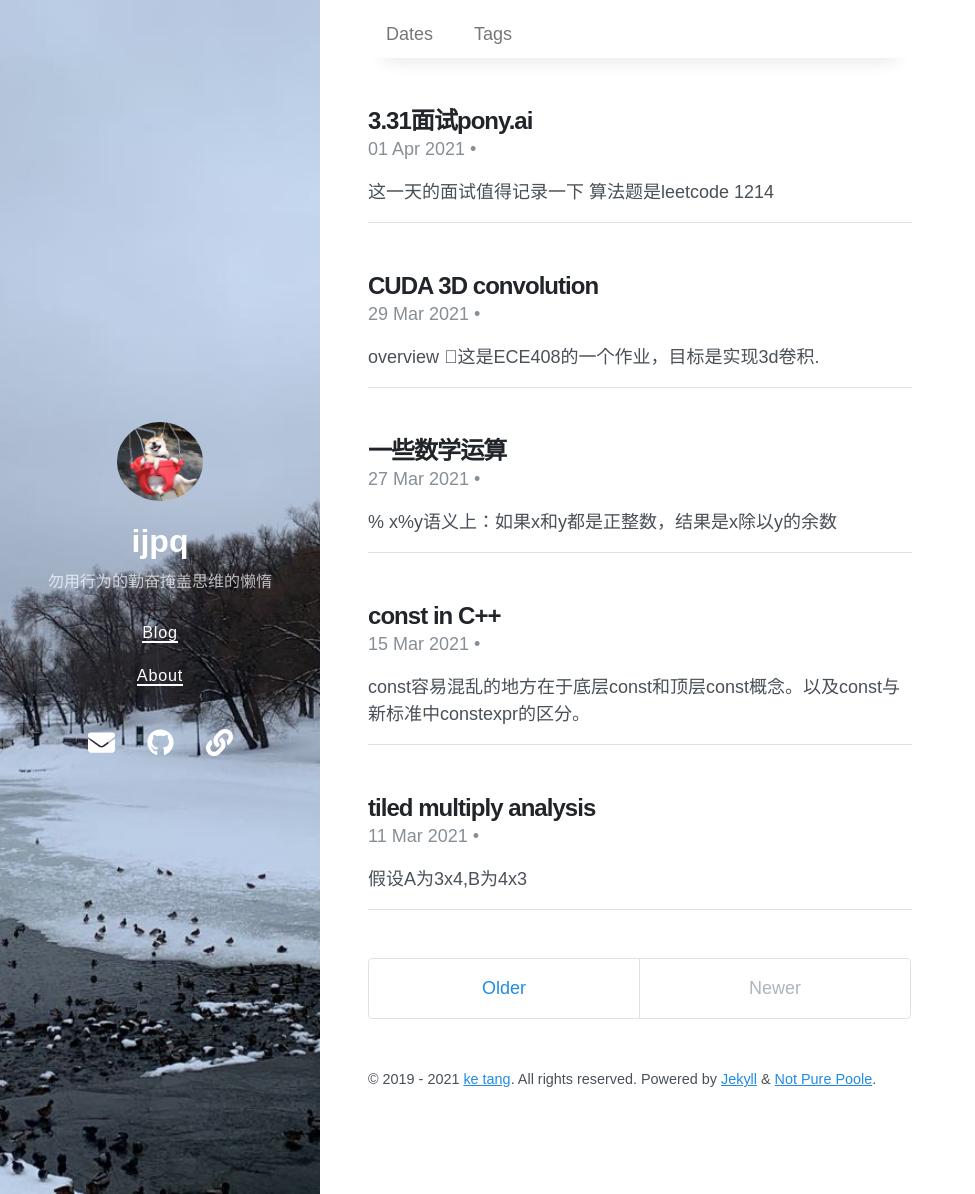
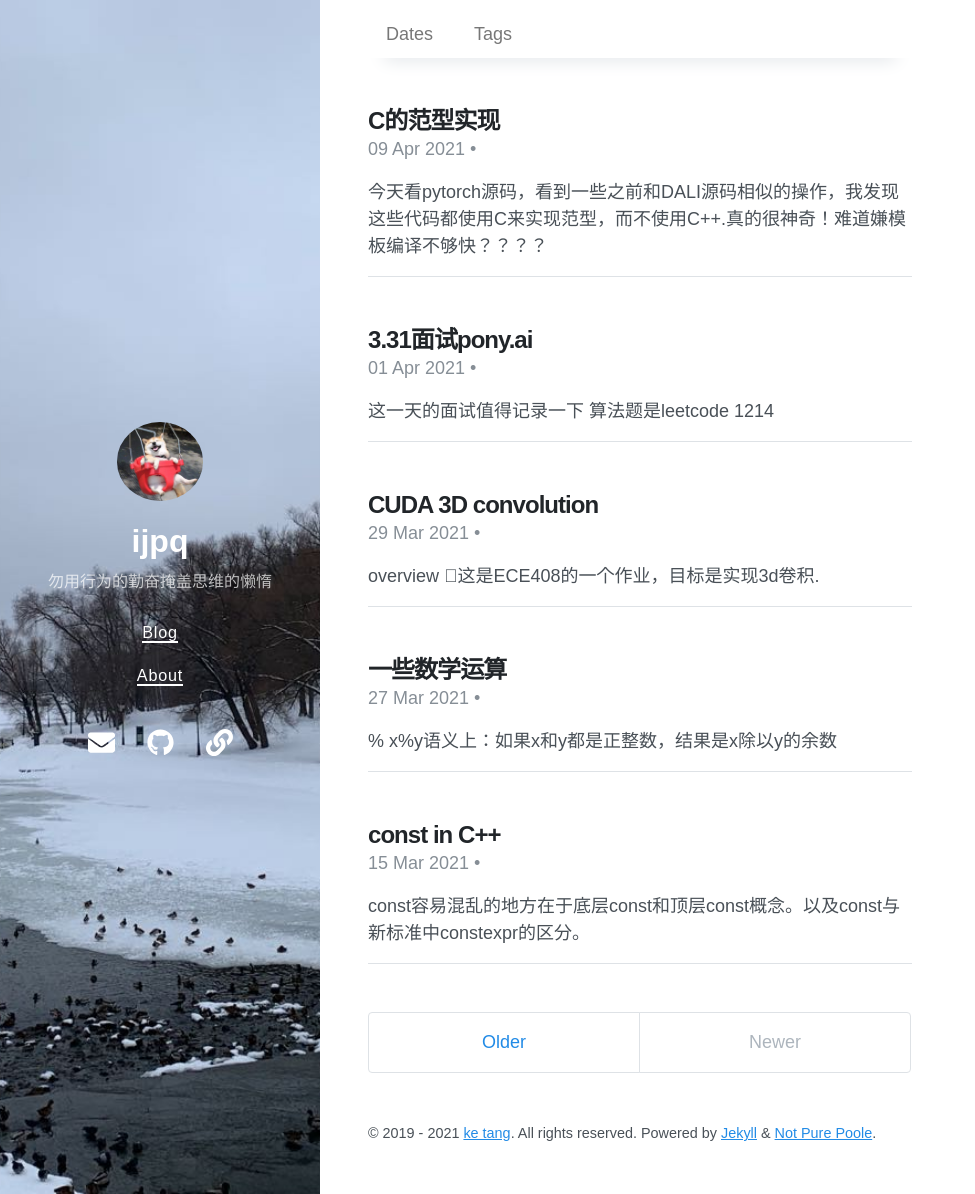
Before and after one commit to ijpq/ijpq.github.io, a Jekyll site: the page built from index.html, in a window 1280 px wide and 1194 px high. Shown: the whole window, without its empty margins (0-975 px from the left). Built offline with Jekyll 4.4.1, drawn with Linux system fonts in a browser that asks for light colours; nearby versions of some CDN libraries; the list of posts is cut into pages by our own code.

Commit message:
2darrayinc

````diff
--- /dev/null
+++ b/_posts/2021-04-09-Cpattern.md
@@ -0,0 +1,56 @@
+---
+layout: post
+title: C的范型实现
+comments: true
+toc: true
+tags: [interview]
+---
+
+
+今天看pytorch源码，看到一些之前和DALI源码相似的操作，我发现这些代码都使用C来实现范型，而不使用C++.真的很神奇！难道嫌模板编译不够快？？？？
+
+
+假如我们写了一个整数add的函数如下
+```c++
+struct NumVector
+{
+ num *data;
+ int n;
+}
+
+// C = A + B
+void NumVector_add(NumVector *C, NumVector *A, NumVector *B)
+{
+// check size
+ if(!((C->n == A->n) && (C->n == B->n)))
+ {
+     exit(1); // 稍后再说产生异常的问题，先这么退出
+ }
+
+ int i,j, n;
+ n = C->n;
+ for(i=0; i<n; i++)
+ {
+     C->data[i] = A->data[i] + B->data[i];
+ }
+}
+```
+现在考虑如何将类似于`NumVector_add`的形式特例化为`FloatVector_add`等类型名称
+```c++
+#define Vector_(NAME) Num ## Vector_ ## NAME
+#define Vector Num ## Vector
+
+#define num float
+#define Num Float
+
+struct Vector
+{
+ num *data;
+ int n;
+};
+
+void Vector_(add)(Vector *C, Vector *A, Vector *B)
+{
+//codes
+}
+```
````
Also changed, not shown: _posts/2021-01-12-understandingofpointer.md (+2 -0 lines).
